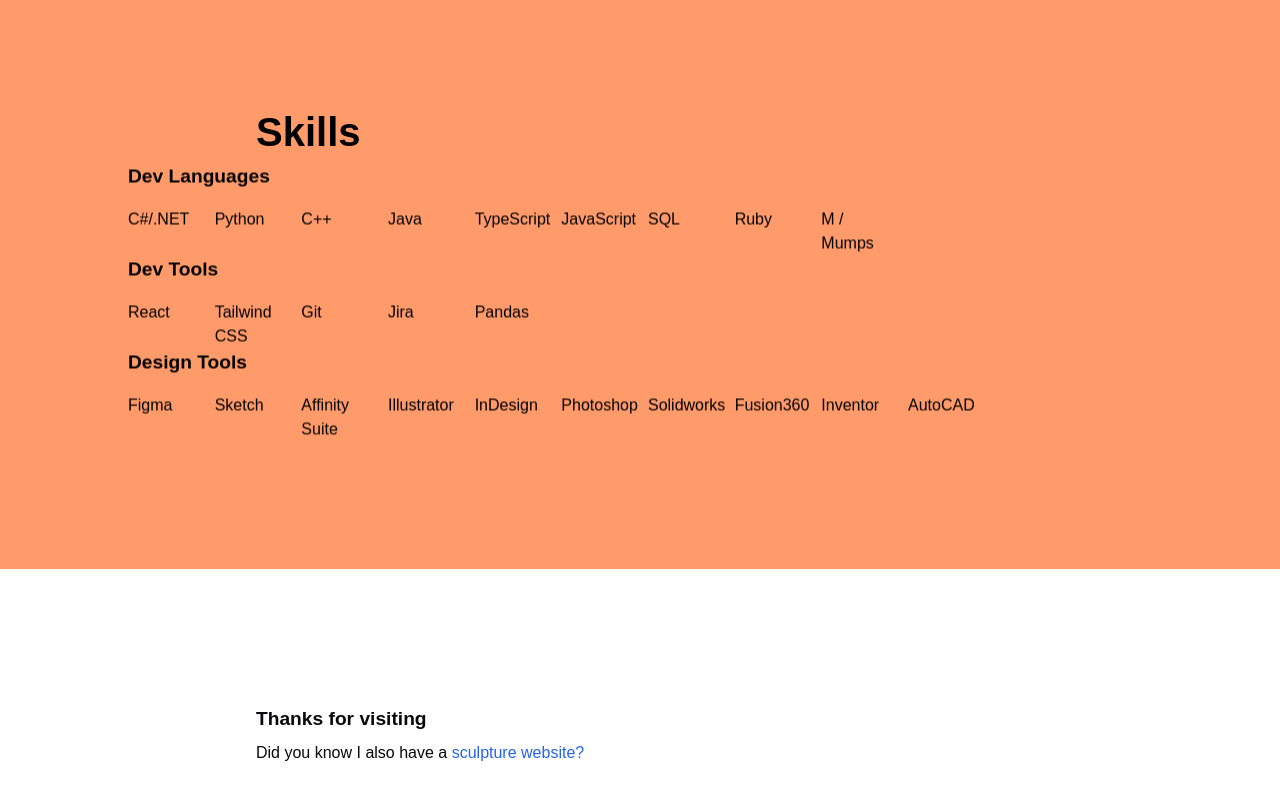
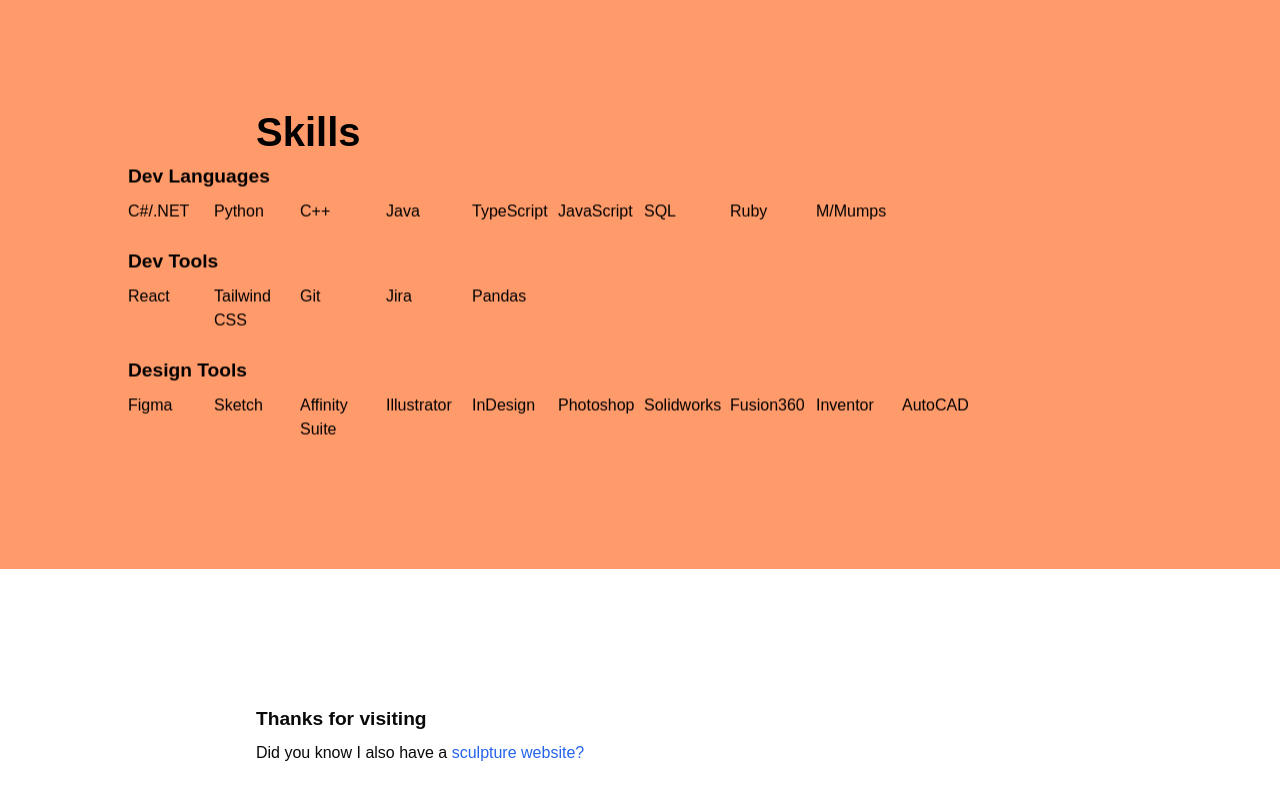
Before and after one commit to martincham/dev.martin, a React (Vite) app: page / in a window 1280 px wide. Shown: the part 2754-3554 px from the top of the page. Built offline with nearby package versions, Linux system fonts and the light colour scheme; a web font is replaced by a local one.

Commit message:
grid spacing, font settings

```diff
--- a/src/sections/ContactSection.tsx
+++ b/src/sections/ContactSection.tsx
@@ -7,7 +7,7 @@
           Did you know I also have a{" "}
           <a
             className="link font-medium"
-            style={{ "font-size": "min(1rem, 5vw)" }}
+            style={{ fontSize: "min(1rem, 5vw)" }}
             href="https://martinchamberlin.com"
           >
             {" "}
--- a/src/sections/SkillsSection.tsx
+++ b/src/sections/SkillsSection.tsx
@@ -4,9 +4,9 @@
   return (
     <section id="skills" className="bg-salmon">
       <h2 className="ml-[10vw]">Skills</h2>
-      <div className="mx-auto text-left text-black">
+      <div className="mx-auto text-left text-black space-y-6">
         <ScrollAnimation>
-          <div className="grid grid-cols-2 sm:grid-cols-4 md:grid-cols-6 lg:grid-cols-8 xl:grid-cols-12 gap-4 ">
+          <div className="grid grid-cols-2 sm:grid-cols-4 md:grid-cols-6 lg:grid-cols-8 xl:grid-cols-12 gap-2 ">
             <h3 className="col-start-1 col-span-full">Dev Languages</h3>
             <div className="">C#/.NET</div>
             <div className="">Python</div>
@@ -16,11 +16,11 @@
             <div className="">JavaScript</div>
             <div className="">SQL</div>
             <div className="">Ruby</div>
-            <div className="">M / Mumps</div>
+            <div className="">M/Mumps</div>
           </div>
         </ScrollAnimation>
         <ScrollAnimation>
-          <div className="grid grid-cols-2 sm:grid-cols-4 md:grid-cols-6 lg:grid-cols-8 xl:grid-cols-12 gap-4 ">
+          <div className="grid grid-cols-2 sm:grid-cols-4 md:grid-cols-6 lg:grid-cols-8 xl:grid-cols-12 gap-2 ">
             <h3 className="col-start-1 col-span-full">Dev Tools</h3>
             <div className="">React</div>
             <div className="">Tailwind CSS</div>
@@ -30,7 +30,7 @@
           </div>
         </ScrollAnimation>
         <ScrollAnimation>
-          <div className="grid grid-cols-2 sm:grid-cols-4 md:grid-cols-6 lg:grid-cols-8 xl:grid-cols-12 gap-4 ">
+          <div className="grid grid-cols-2 sm:grid-cols-4 md:grid-cols-6 lg:grid-cols-8 xl:grid-cols-12 gap-2 ">
             <h3 className="col-start-1 col-span-full">Design Tools</h3>
             <div className="">Figma</div>
             <div className="">Sketch</div>
--- a/src/styles/globals.css
+++ b/src/styles/globals.css
@@ -14,7 +14,8 @@
         "case" 1,
         "ss01" 1,
         "ss02" 1,
-        "ss07" 1;
+        "ss07" 1,
+        "ss08" 1;
     text-color: var(--foreground-color);
 }
 @supports (font-variation-settings: normal) {
```
